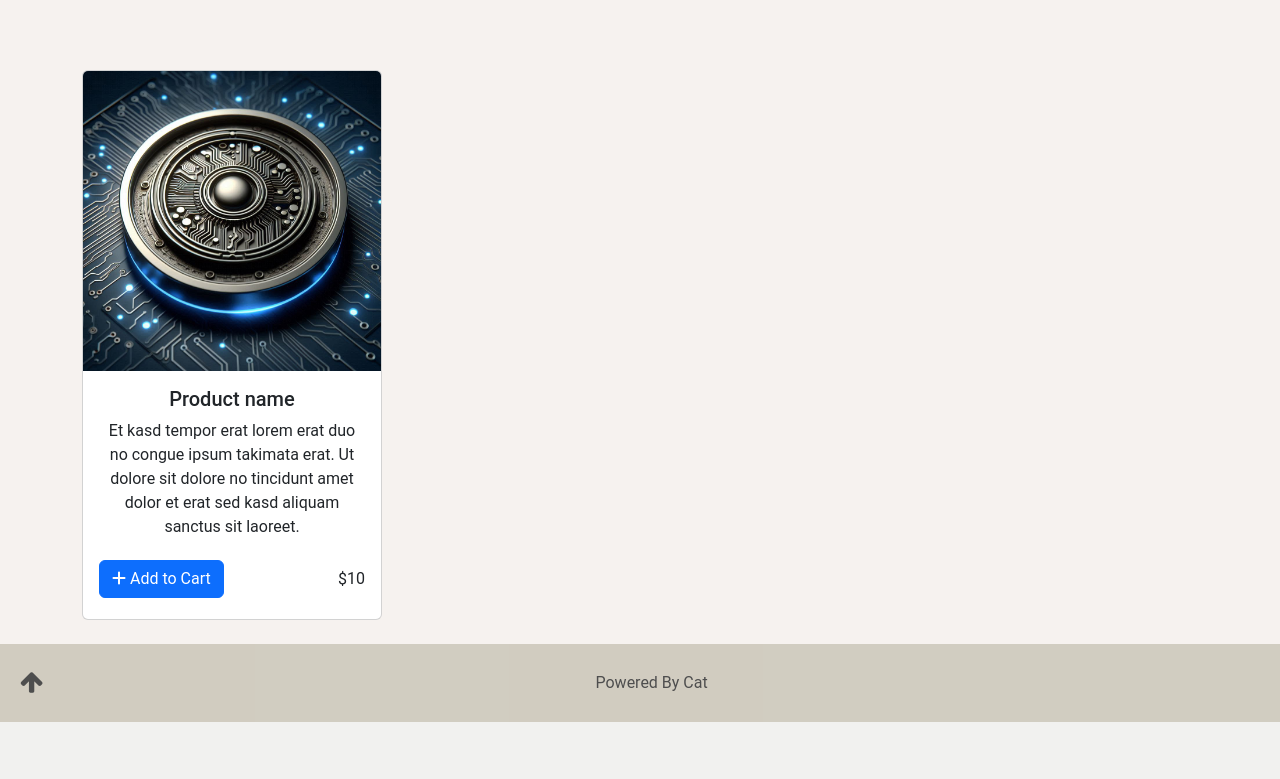
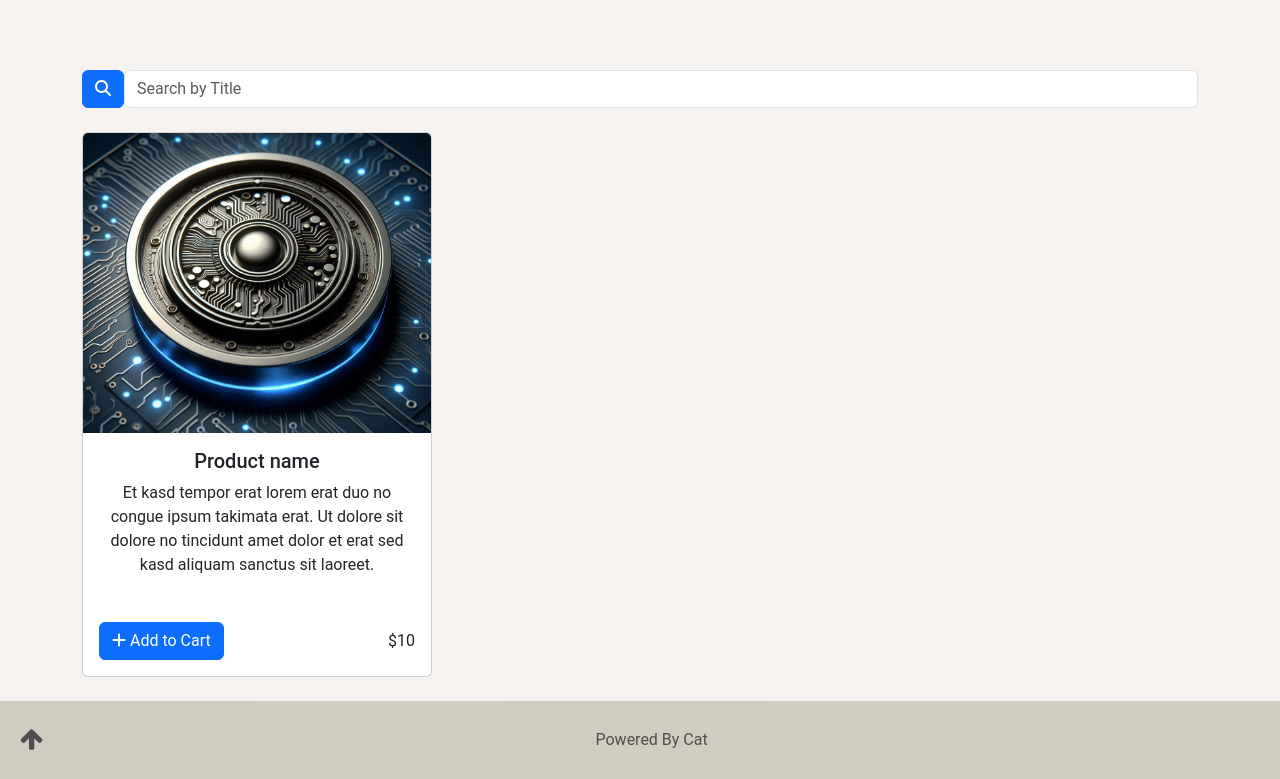
Before and after one commit to JustMrNone/CodeCo, a Django app: page /Products in a window 1280 px wide. Shown: the part 80-859 px from the top of the page. Before the commit the page ends 802 px from the top, so only its background shows below. Run offline with Django 5.2, Linux system fonts and the light colour scheme; some libraries are stand-ins or nearby versions; some web fonts are replaced.

Commit message:
"Updated CSS styles for products page and added search form to HTML template"

```diff
--- a/main/static/products/css/style.css
+++ b/main/static/products/css/style.css
@@ -1,15 +1,29 @@
-.container{
+.container {
     margin-top: 150px;
 }
-.card{
+.conpro{
+    margin-top: 150px !important;
+}
+.card {
     height: 550px;
-    width: 300px;
+    width: 350px; /* Ensure card width is 100% within the col-md-4 */
 }
 
-.card-text{
+.card-text {
     height: 125px;
 }
 
-.card-img-top{
+.card-img-top {
     height: 300px;
+    object-fit: cover; /* Ensure the image fits well */
 }
+
+.form-inline .form-group {
+    display: flex;
+    align-items: center;
+}
+
+.form-inline .form-control {
+    width: auto;
+    flex: 1; /* Make the input field take the remaining space */
+}
--- a/main/templates/main/Products.html
+++ b/main/templates/main/Products.html
@@ -7,6 +7,7 @@
 
 {% block head %}
 <link rel="stylesheet" href="{% static 'products/css/style.css' %}">
+<script></script>
 {% endblock head %}s
 
 {% block header %}
@@ -14,12 +15,26 @@
 {% endblock header%}
 
 {% block body %}
-<div class="container">
+<div class="container conpro mt-5">
+    <!-- Search Form -->
+    <div class="row mb-4">
+        <div class="col-md-12">
+            <form class="form-inline">
+                <div class="form-group">
+                    <button type="button" class="btn btn-primary mr-2" id="searchButton">
+                        <i class="fas fa-search"></i>
+                    </button>
+                    <input type="text" class="form-control" placeholder="Search by Title" id="searchTitle">
+                </div>
+            </form>
+        </div>
+    </div>
+
+    <!-- Card Grid -->
     <div class="row">
         <div class="col-md-4 mb-4">
-            <div class="card h-60">
+            <div class="card h-100" data-category="category1">
                 <img src="{% static 'settings/img/Sample.png' %}" class="card-img-top" alt="{{ product.name }}">
-
                 <div class="card-body">
                     <h5 class="card-title">Product name</h5>
                     <p class="card-text">Et kasd tempor erat lorem erat duo no congue ipsum takimata erat. Ut dolore sit dolore no tincidunt amet dolor et erat sed kasd aliquam sanctus sit laoreet.</p>
@@ -32,10 +47,9 @@
                 </div>
             </div>
         </div>
+        <!-- Repeat for more cards -->
     </div>
 </div>
-
-
 {% endblock body%}
 
 {% block footer %}
```
Also changed, not shown: main/static/products/js/script.js (added, +19 -0 lines).
